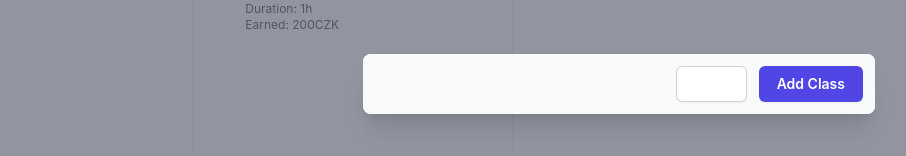
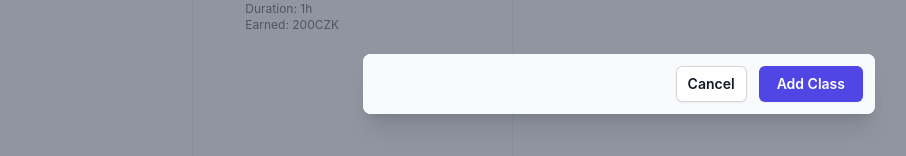
Before and after one commit to SamuelVitek/teaching_tracker, a React (Create React App) app: page / in a window 1280 px wide. Both pictures are taken after a click on the button 464 px from the left and 56 px from the top of the page. Shown: the part 316-472 px from the top of the page, without its empty margins (21-927 px from the left). Built offline with nearby package versions, Linux system fonts and the light colour scheme.

Commit message:
Final edits on the button component

```diff
--- a/src/components/Accessories/ButtonWithPlus.js
+++ b/src/components/Accessories/AddButton.js
@@ -1,6 +1,6 @@
 import React from 'react';
 
-const ButtonWithPlus = (props) => {
+const AddButton = (props) => {
     const addItemHandler = () => {
         props.addItemHandler(true);
     }
@@ -17,4 +17,4 @@ const ButtonWithPlus = (props) => {
     );
 }
 
-export default ButtonWithPlus;
+export default AddButton;
--- /dev/null
+++ b/src/components/Accessories/Button.js
@@ -0,0 +1,13 @@
+import React from 'react';
+
+const Button = (props) => {
+    return (
+        <div>
+            <button type='submit' className={'flex w-full justify-center rounded-md bg-indigo-600 px-3 py-1.5 text-sm font-semibold leading-6 shadow-sm hover:bg-indigo-500 focus-visible:outline focus-visible:outline-2 focus-visible:outline-offset-2 focus-visible:outline-indigo-600 ' + props.classes}>
+                {props.label}
+            </button>
+        </div>
+    )
+}
+
+export default Button;
--- a/src/components/Accessories/ButtonWithText.js
+++ /dev/null
@@ -1,13 +0,0 @@
-import React from 'react';
-
-const ButtonWithText = (props) => {
-    return (
-        <div>
-            <button type='submit' className={'flex w-full justify-center rounded-md bg-indigo-600 px-3 py-1.5 text-sm font-semibold leading-6 text-white shadow-sm hover:bg-indigo-500 focus-visible:outline focus-visible:outline-2 focus-visible:outline-offset-2 focus-visible:outline-indigo-600 ' + props.classes}>
-                {props.label}
-            </button>
-        </div>
-    )
-}
-
-export default ButtonWithText;
--- a/src/components/Classes/AddClass.js
+++ b/src/components/Classes/AddClass.js
@@ -1,5 +1,5 @@
 import React from 'react';
-import ButtonWithText from "../Accessories/ButtonWithText";
+import Button from "../Accessories/Button";
 
 const AddClass = (props) => {
 
@@ -13,15 +13,15 @@ const AddClass = (props) => {
                     <div className="relative transform overflow-hidden rounded-lg bg-white text-left shadow-xl transition-all sm:my-8 sm:w-full sm:max-w-lg">
 
                         <div className="bg-gray-50 px-4 py-3 sm:flex sm:flex-row-reverse sm:px-6">
-                            <ButtonWithText
+                            <Button
                                 key={1}
                                 label={'Add Class'}
-                                classes={'sm:ml-3'}
+                                classes={'text-white sm:ml-3'}
                             />
-                            <ButtonWithText
+                            <Button
                                 key={2}
                                 label={'Cancel'}
-                                classes={'bg-white ring-1 ring-inset ring-gray-300 hover:bg-gray-50 text-gray-900 '}
+                                classes={'bg-white ring-1 ring-inset ring-gray-300 hover:bg-gray-50 text-gray-900'}
                             />
                         </div>
                     </div>
--- a/src/components/Login/LoginForm.js
+++ b/src/components/Login/LoginForm.js
@@ -1,6 +1,6 @@
 import React, {useState} from 'react';
 import Input from '../Accessories/Input';
-import ButtonWithText from '../Accessories/ButtonWithText';
+import Button from '../Accessories/Button';
 //import { Redirect } from 'react-router-dom'
 
 const LoginForm = () => {
@@ -40,7 +40,10 @@ const LoginForm = () => {
                 <Input labeling={inputs[0]} setData={usernameHandler}/>
                 <Input labeling={inputs[1]} setData={passwordHandler}/>
 
-                <ButtonWithText />
+                <Button
+                    label={'Cancel'}
+                    classes={'text-white'}
+                />
             </form>
 
             {/*<p className='mt-10 text-center text-sm text-gray-500'>*/}
--- a/src/components/Student/StudentHeader.js
+++ b/src/components/Student/StudentHeader.js
@@ -1,5 +1,5 @@
 import React from 'react';
-import ButtonWithPlus from '../Accessories/ButtonWithPlus';
+import AddButton from '../Accessories/AddButton';
 
 const StudentHeader = (props) => {
     const addItemHandler = (event) => {
@@ -9,7 +9,7 @@ const StudentHeader = (props) => {
     return (
         <div className='flex mt-10 mb-5'>
             <h2 className='text-2xl text-gray-700 font-semibold'>{props.name[0].studentsName}</h2>
-            <ButtonWithPlus addItemHandler={addItemHandler}/>
+            <AddButton addItemHandler={addItemHandler}/>
         </div>
     );
 };
```
Also changed, not shown: src/App.js (indentation only).
